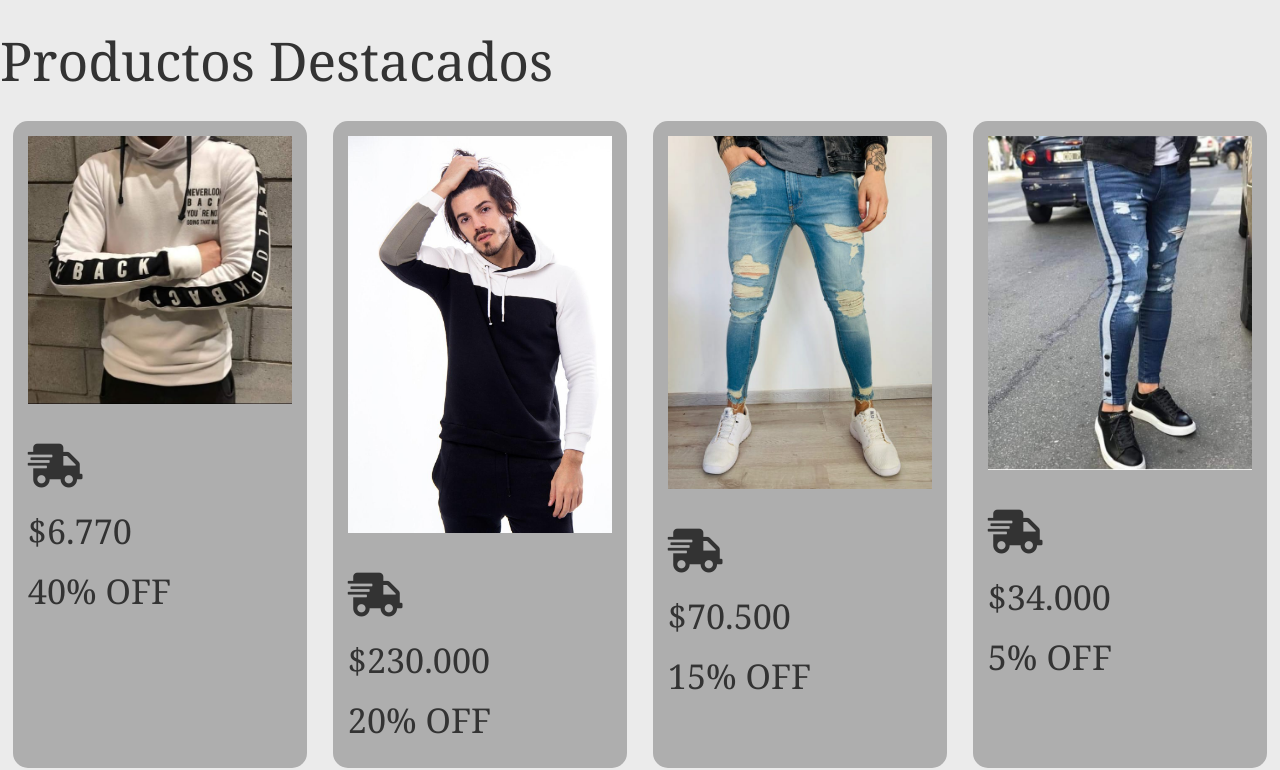
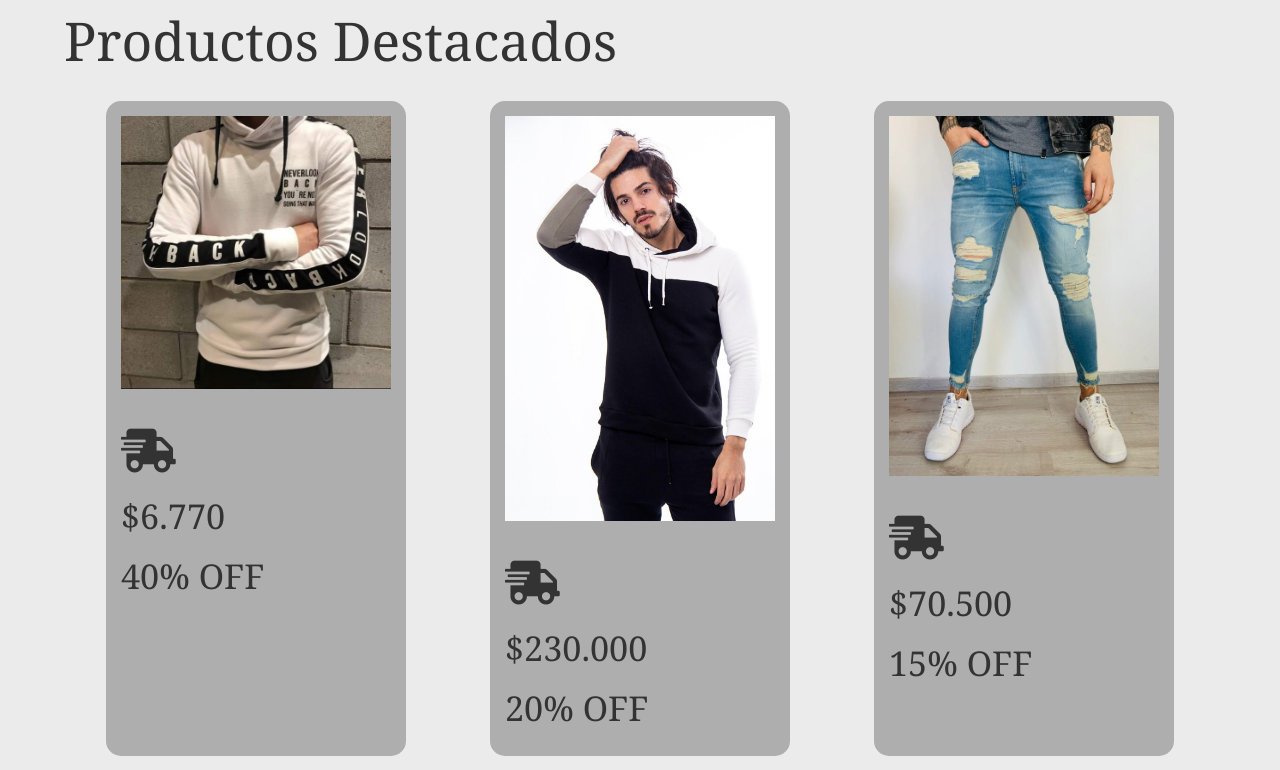
Before and after one commit to Guti-99/home-prueba, a plain HTML site: page cabeceraFea/index.html in a window 1280 px wide. Shown: the part 994-1764 px from the top of the page. Drawn offline with nearby package versions, Linux system fonts and the light colour scheme.

Commit message:
productos y main

```diff
--- a/cabeceraFea/index.html
+++ b/cabeceraFea/index.html
@@ -82,12 +82,13 @@
 
     </header>
 
-    <main class="logoSuperior">
+    <main>
+        <div class="logoSuperior">
             <a href="#" class="logo-centro">
                 <img src="imagenes/output-onlinepngtools.png" alt="">
                 <h1 class="nombrePrincipal">Nacho Store</h1>
             </a>
-    </main>
+        </div>
 
         <div class="container3">
             <div class="row">
@@ -213,7 +214,7 @@
             </div>
 
         </section>
-
+    </main>
 
 
     <footer>
--- a/cabeceraFea/style.css
+++ b/cabeceraFea/style.css
@@ -63,6 +63,11 @@ header{
 }
 
 /* MAIN */
+main{
+    margin-left: 5%;
+    margin-right: 5%;
+}
+
 .logo-centro{
     display: block;
     width: 25%;
@@ -205,6 +210,7 @@ h1{
     .container{
     width: 100%;
     background-color: black;
+    max-width: none;
 
    }
    .centrar ul {
@@ -289,6 +295,7 @@ article{
         margin-left: -180px;
 
     }
+
 }
 @media only screen and (min-width: 771px) {
 
@@ -299,8 +306,12 @@ article{
     flex-wrap: wrap;
 }
 article{
-    width: 23%;
+    width: 300px;
 
+}
+
+.lista{
+    flex-direction: row;
 }
 
 
@@ -388,4 +399,5 @@ article{
     right: 5%;
 }
 
+
 }
```
Lines whose indentation alone changed are shown as unchanged.
